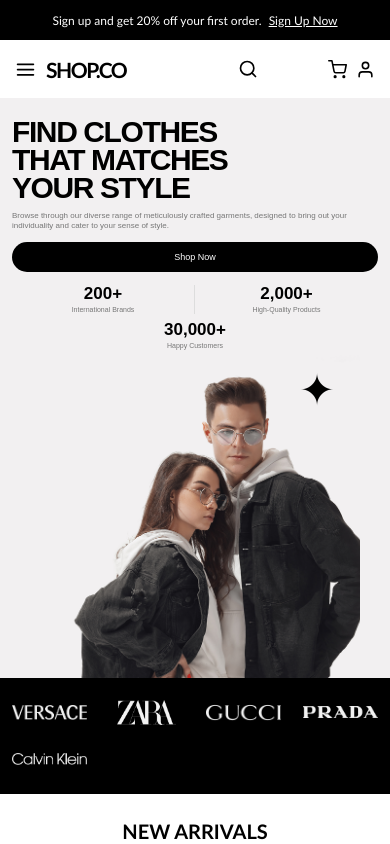
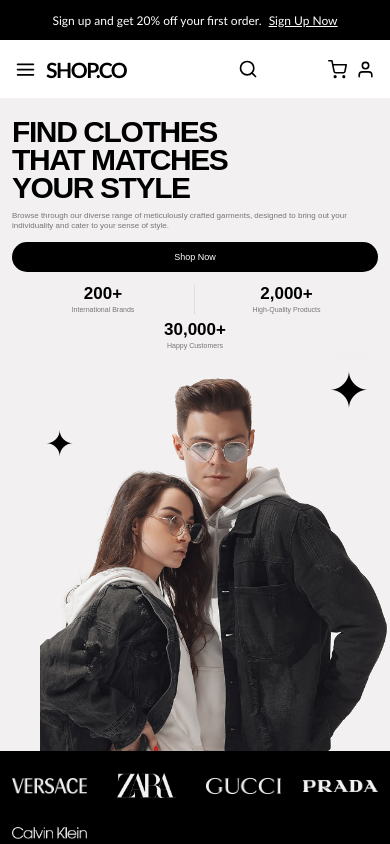
Before and after one commit to abdurehman19/Full-Stack-Assigement, a React (Vite) app in the folder Full stack Assigement/: page / in a window 390 px wide. Shown: the top 844 px of the page. Built offline with nearby package versions, Linux system fonts and the light colour scheme.

Commit message:
Refactor Hero component styles for improved layout and responsiveness

```diff
--- a/Full stack Assigement/src/components/hero/Hero.css
+++ b/Full stack Assigement/src/components/hero/Hero.css
@@ -4,7 +4,7 @@
 
 .hero {
     width: 100%;
-    height: 570px;
+    height: 550px;
 
     display: flex;
 
@@ -203,7 +203,7 @@
    1024px
 ========================= */
 
-@media (max-width: 1024px) {
+@media (max-width: 1030px) {
 
     .hero {
         height: 500px;
@@ -229,6 +229,40 @@
     .stat h2 {
         font-size: 21px;
     }
+    .hero-image {
+        width: 100%;
+        height: 400px;
+
+        position: relative;
+        right: 80px;
+
+        display: flex;
+        justify-content: center;
+        align-items: flex-end;
+
+        overflow: hidden;
+    }
+    .hero-image img {
+        width: 140%;
+        height: 100%;
+
+        max-width: none;
+
+        object-fit: contain;
+        object-position: bottom center;
+
+        transform: translateX(-5%);
+    }
+    .star-one {
+        top: 90px;
+        right: 0px;
+        font-size: 60px;
+    }
+    .star-two {
+        top: 200px;
+        left: 200px;
+        font-size: 35px;
+    }
 }
 
 
@@ -237,7 +271,7 @@
    900px
 ========================= */
 
-@media (max-width: 900px) {
+@media (max-width: 920px) {
 
     .hero-content h1 {
         font-size: 42px;
@@ -259,6 +293,29 @@
 
     .stat p {
         font-size: 9px;
+    }
+    .hero-image {
+        width: 100%;
+        height: 400px;
+
+        position: relative;
+        right: 80px;
+
+        display: flex;
+        justify-content: center;
+        align-items: flex-end;
+
+        overflow: hidden;
+    }
+    .star-one {
+        top: 90px;
+        right: 0px;
+        font-size: 60px;
+    }
+    .star-two {
+        top: 200px;
+        left: 200px;
+        font-size: 35px;
     }
 }
 
@@ -428,12 +485,13 @@
 
     .hero-image {
         width: 100%;
-        height: 270px;
+        height: 400px;
 
-        margin-top: 5px;
+        margin-top: 1px;
+    /* right: 70px; */
 
         display: flex;
-        align-items: flex-end;
+        align-items: center;
         justify-content: center;
 
         position: relative;
@@ -448,9 +506,9 @@
 
         max-width: none;
 
-        object-fit: contain;
+        object-fit: cover;
 
-        object-position: bottom center;
+        object-position: center;
 
         transform: none;
     }
@@ -463,7 +521,7 @@
     .star-one {
         top: 15px;
 
-        right: 18px;
+        right: 58px;
 
         font-size: 45px;
     }
@@ -472,22 +530,9 @@
     .star-two {
         top: 80px;
 
-        left: 18px;
+        left: 78px;
 
         font-size: 28px;
-    }
-}
-
-@media (max-width: 800px) {
-    .hero-image {
-        height: 350px;
-        width: 100%
-
-    }
-    .hero-image img {
-        width: 700px;
-        height: 100%;
-
     }
 }
 
@@ -547,30 +592,73 @@
     }
 
 
+   .hero-image {
+    width: 100%;
+    height: 200px;
+
+    position: relative;
+
+    /* left: 40px; */
+    /* right: auto; */
+
+
+    display: flex;
+    align-items: flex-end;
+    justify-content: center;
+
+    overflow: hidden;
+}
+
+.hero-image img {
+    width: 125%;
+    height: 100%;
+
+    max-width: none;
+
+    object-fit: cover;
+    object-position: center bottom;
+}
+.star-one {
+    top: 15px;
+    right: 60px;
+    font-size: 50px;
+}
+
+.star-two {
+    top: 75px;
+    left: 5px;
+    font-size: 35px;
+}
+}
+
+@media (max-width: 480px) {
+
     .hero-image {
-        height: 100%;
-        right:  240px;
-        width: 600px;
+        width: 100%;
 
+        position: relative;
+        right: 20px;
+
+
+        display: flex;
+        justify-content: center;
+        align-items: flex-end;
+
+        overflow: hidden;
     }
 
+    .hero-image img {
+        width: 100%;
+        height: 100%;
 
-    .star-one {
-        top: 14px;
+        max-width: none;
 
-        right: 25px;
+        object-fit: cover;
+        object-position: center bottom;
 
-        font-size: 43px;
-    }
-
-
-    .star-two {
-        top: 80px;
-
-        font-size: 27px;
+        transform: none;
     }
 }
-
 
 /* =========================
    VERY SMALL MOBILE
@@ -610,7 +698,84 @@
     }
 
 
+
+}
+
+/* @media (max-width: 400px) {
+
     .hero-image {
-        height: 245px;
+        width: 100%;
+
+        position: relative;
+        right: 20px;
+
+
+        display: flex;
+        justify-content: center;
+        align-items: flex-end;
+
+        overflow: hidden;
     }
+
+    .hero-image img {
+        width: 100%;
+        height: 100%;
+
+        max-width: none;
+
+        object-fit: cover;
+        object-position: center bottom;
+
+        transform: none;
+    }
+} */
+
+
+
+
+
+
+
+
+
+
+
+
+
+
+
+
+
+
+
+
+
+
+
+
+
+
+
+@media (max-width: 880px) {
+
+    .hero-image {
+        width: 100%;
+        height: 400px;
+
+        position: relative;
+         left: 40px;
+        right: 10px;
+        overflow: hidden;
+    }
+
+    .hero-image img {
+        width: 100%;
+        height: 100%;
+
+        object-fit: cover;
+        object-position: 100% 100%;
+
+        transform: none;
+    }
+
 }
```
